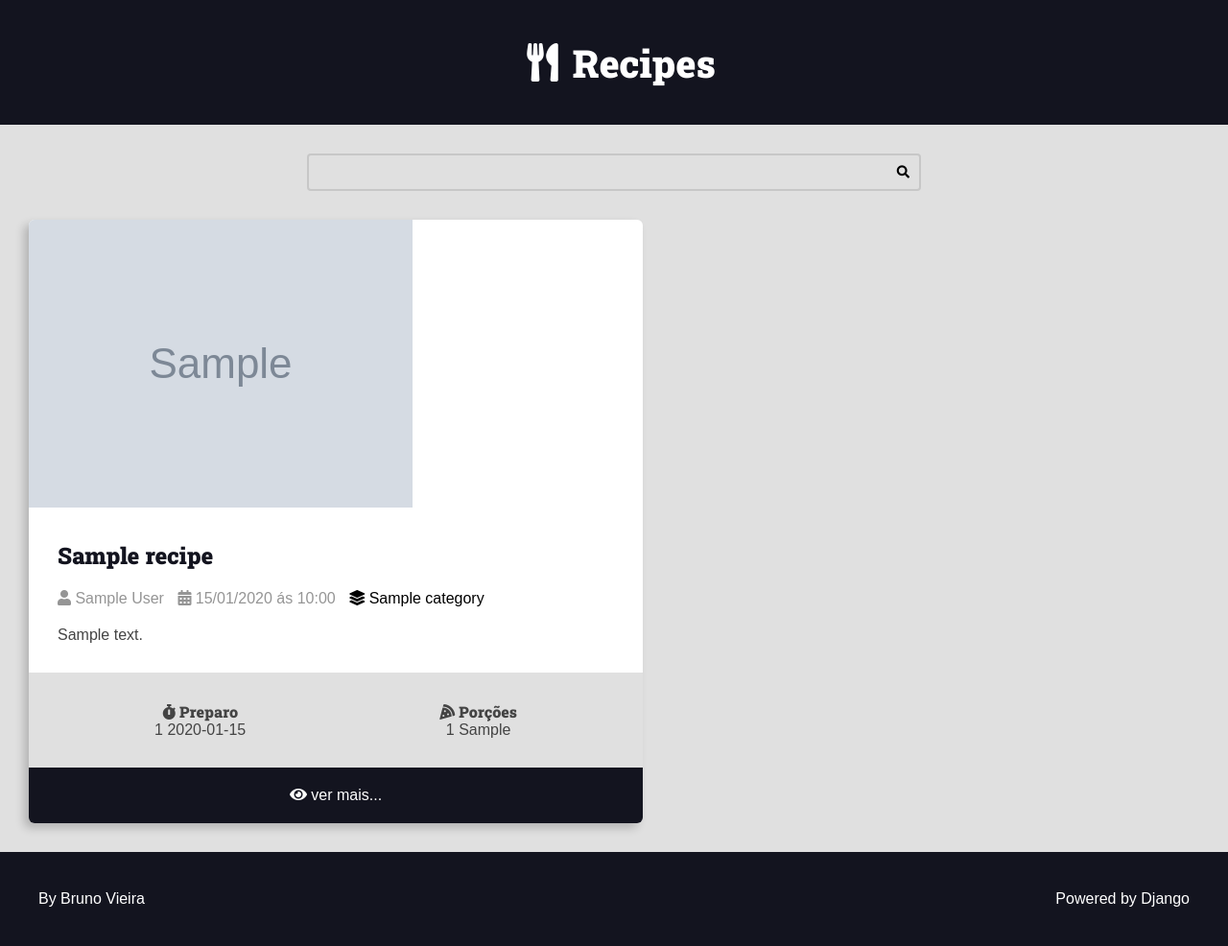
After one commit to Vieira2v/Project-Recipes, a Django app: page /recipes/category/1/ in a window 1280 px wide. The commit adds this page. Shown: the whole page at 96% size. Run offline with Django 4.2, Linux system fonts and the light colour scheme; tables that the repository leaves empty hold one stand-in row (values such as "Sample post"); grey boxes marked "Sample" are stand-in pictures.

Commit message:
Url category adicionada, e algumas correções.

```diff
--- a/recipes/models.py
+++ b/recipes/models.py
@@ -24,7 +24,8 @@
     is_published = models.BooleanField(default=False)
     cover = models.ImageField(upload_to='recipes/covers/%Y/%m/%d/')
     category = models.ForeignKey(
-        Category, on_delete=models.SET_NULL, null=True
+        Category, on_delete=models.SET_NULL, null=True, blank=True,
+        default=None,
     )
     author = models.ForeignKey(
         User, on_delete=models.SET_NULL, null=True
--- /dev/null
+++ b/recipes/templates/recipes/pages/category.html
@@ -0,0 +1,11 @@
+{% extends "global/base.html" %}
+
+{% block title %}Category | {% endblock title %}
+
+{% block content %}
+<div class="main-content container main-content-list">
+    {% for recipe in recipes %}
+        {% include "recipes/partials/recipe.html" %}
+    {% endfor %}
+</div>
+{% endblock content %}
--- a/recipes/templates/recipes/partials/recipe.html
+++ b/recipes/templates/recipes/partials/recipe.html
@@ -12,16 +12,28 @@
         </h2>
     </div>
     <div class="recipe-author">
+
             <span class="recipe-author-item">
                 <i class="fas fa-user"></i>
-            {{ recipe.author.first_name }} {{ recipe.author.last_name }}
+                {% if recipe.author is not None %}
+                    {% if recipe.author.first_name %}
+                        {{recipe.author.first_name}} {{recipe.author.last_name}}
+                    {% else %}
+                        {{ recipe.author.username }}
+                    {% endif %}
+                {% else %}
+                    Desconhecido
+                {% endif %}
             </span>
+
+        {% if recipe.category is not None %}
             <span class="recipe-author-item">
                 <i class="fas fa-calendar-alt"></i>
                 {{recipe.created_at|date:"d/m/Y"}} ás {{recipe.created_at|date:"H:i"}}
             </span>
+        {% endif %}
         <span class="recipe-author-item">
-            <a href="/recipes/category/cafe-da-manha/">
+            <a href="{% url 'recipes:category' recipe.category.id %}">
                 <i class="fas fa-layer-group"></i>
                 <span>{{ recipe.category.name }}</span>
             </a>
--- a/recipes/urls.py
+++ b/recipes/urls.py
@@ -5,5 +5,7 @@
 
 urlpatterns = [
     path('', views.home, name="home"),
-    path('recipes/<int:id>/', views.recipe, name="recipe"),
+    path('recipes/category/<int:category_id>/', views.category,
+         name="category"),
+    path('recipes/<int:id>/', views.recipe, name="recipe")
 ]
--- a/recipes/views.py
+++ b/recipes/views.py
@@ -1,10 +1,22 @@
 from django.shortcuts import render  # type:ignore
 from utils.recipes.factory import make_recipe
+from recipes.models import Recipe
 
 
 def home(request):
+    recipes = Recipe.objects.filter(
+        is_published=True
+    ).order_by('-id')
     return render(request, 'recipes/pages/home.html', context={
-        'recipes': [make_recipe() for _ in range(10)],
+        'recipes': recipes,
+    })
+
+
+def category(request, category_id):
+    recipes = Recipe.objects.filter(category__id=category_id,
+                                    is_published=True).order_by('-id')
+    return render(request, 'recipes/pages/category.html', context={
+        'recipes': recipes,
     })
 
 
```
Lines whose indentation alone changed are shown as unchanged.
